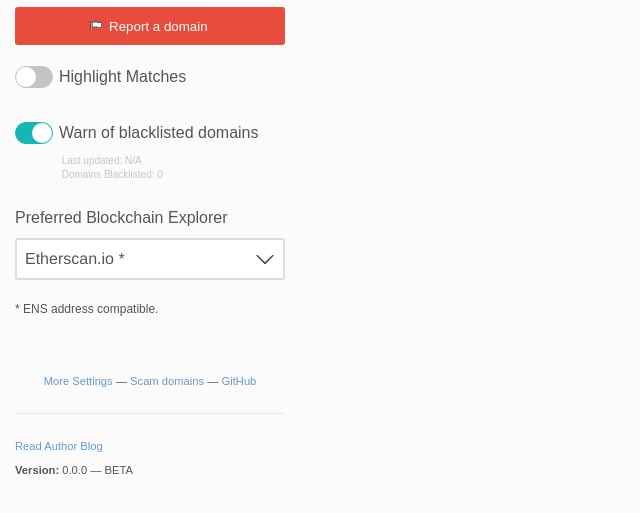
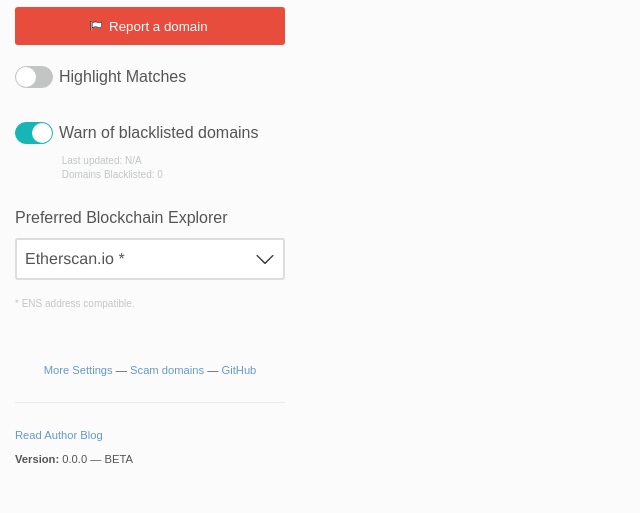
Before and after one commit to 409H/EtherAddressLookup, a browser extension: page options.html in a window 1280 px wide. Shown: the part 103-616 px from the top of the page, without its empty margins (0-640 px from the left). Drawn offline with Linux system fonts and the light colour scheme.

Commit message:
Made the note for the block explorer the same as the blacklist stats

```diff
--- a/css/app.css
+++ b/css/app.css
@@ -30,6 +30,12 @@
 }
 #ext-etheraddresslookup-popup #content #footer {
     font-size: 70%;
+}
+
+.note {
+    font-size: 10pt;
+    color: #c2c6c7;
+    line-height: 10pt;
 }
 
 #ext-etheraddresslookup-blacklist_domains_stats {
--- a/options.html
+++ b/options.html
@@ -47,7 +47,7 @@
         <option value="https://ethplorer.io/address">Ethplorer.io</option>
         <option value="http://ethergraphs.com/dashboard">Ethergraphs.com</option>
     </select>
-    <div>
+    <div class="note">
         <small>* ENS address compatible.</small>
     </div>
 
```
